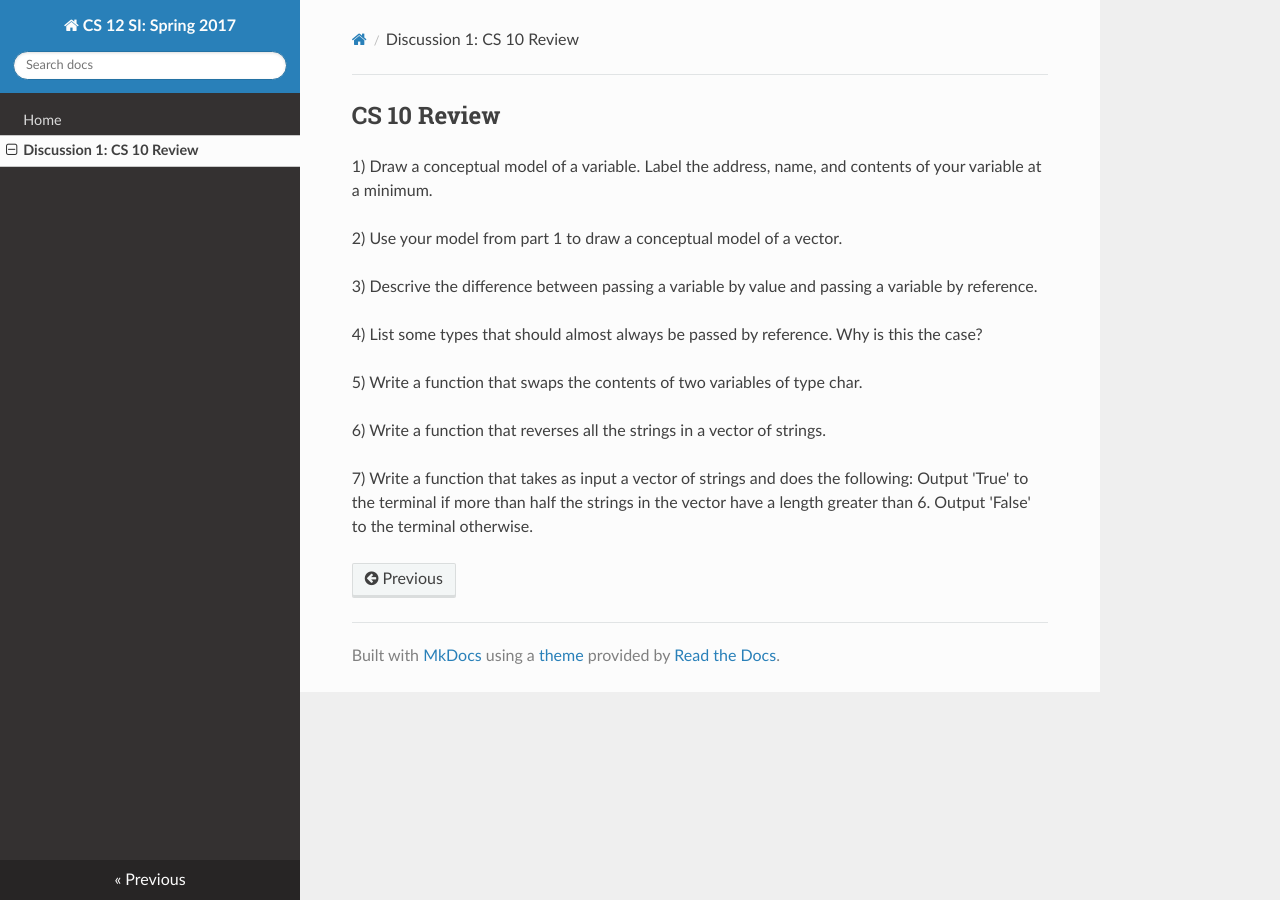
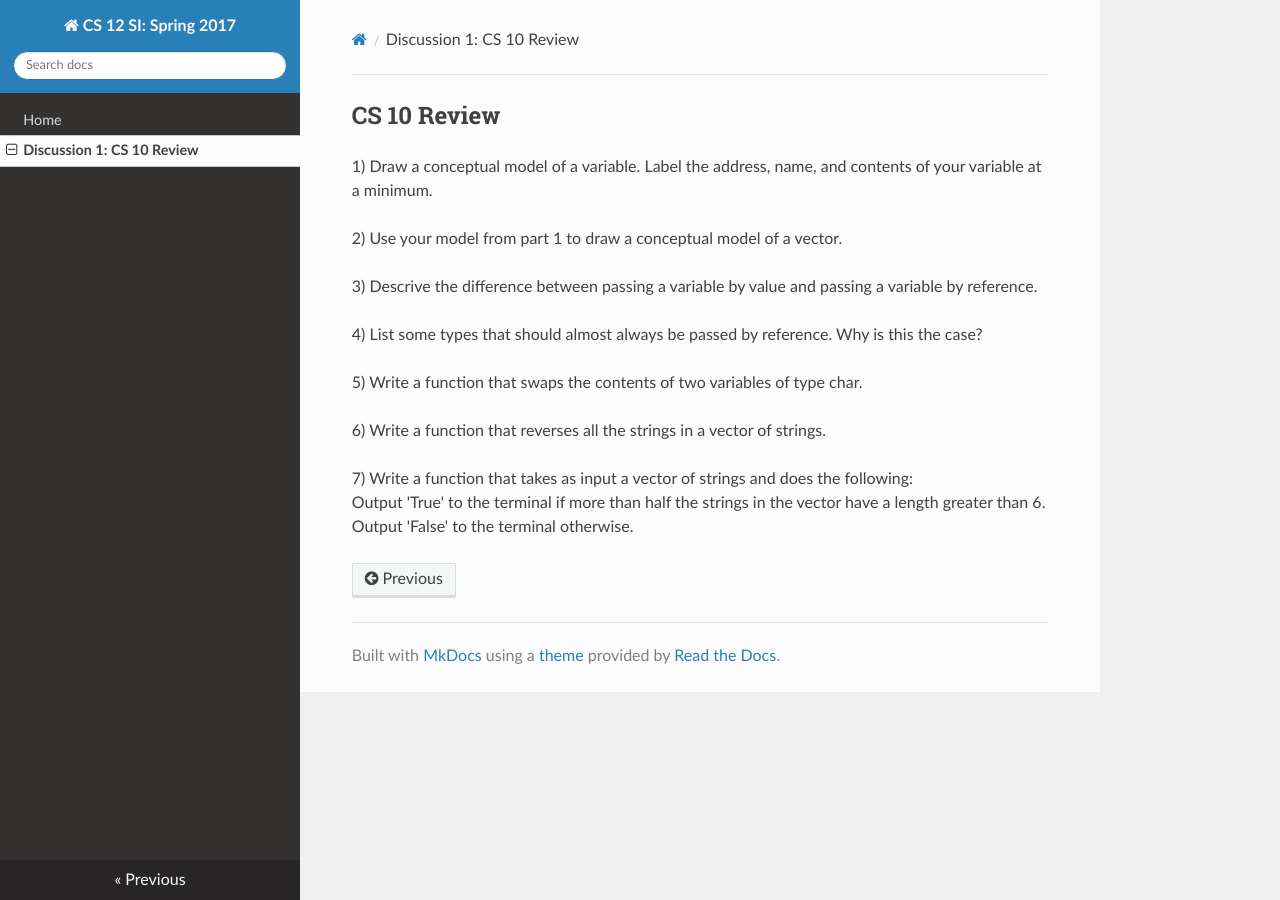
Before and after one commit to cs-si-ucr/cs12, an MkDocs documentation site: the page built from docs/dis01.md, in a window 1280 px wide. Built offline with MkDocs 1.6.1, drawn with Linux system fonts in a browser that asks for light colours; nearby versions of some CDN libraries; old or Windows-style settings are respelled for this version of MkDocs.

```diff
--- a/docs/dis01_1.md
+++ b/docs/dis01.md
@@ -13,6 +13,6 @@ CS 10 Review
 
 6) Write a function that reverses all the strings in a vector of strings.
 
-7) Write a function that takes as input a vector of strings and does the following:
-   Output 'True' to the terminal if more than half the strings in the vector have a length greater than 6.
-   Output 'False' to the terminal otherwise.
+7) Write a function that takes as input a vector of strings and does the following: <br>
+   Output 'True' to the terminal if more than half the strings in the vector have a length greater than 6.<br>
+   Output 'False' to the terminal otherwise.<br>
--- a/mkdocs.yml
+++ b/mkdocs.yml
@@ -1,7 +1,7 @@
 site_name: "CS 12 SI: Spring 2017"
 pages:
     - [index.md, "Home"]
-    - [dis01_1.md, "Discussion 1: CS 10 Review"]
+    - [dis01.md, "Discussion 1: CS 10 Review"]
    # - [lab01.md, "Lab 1: CS 10 Review"]
    # - [dis01_2.md, "Week 1 Dis 2: Selection Sort Case Study"]
    # - [lab02.md, "Lab Week 2: Streams"]
```
